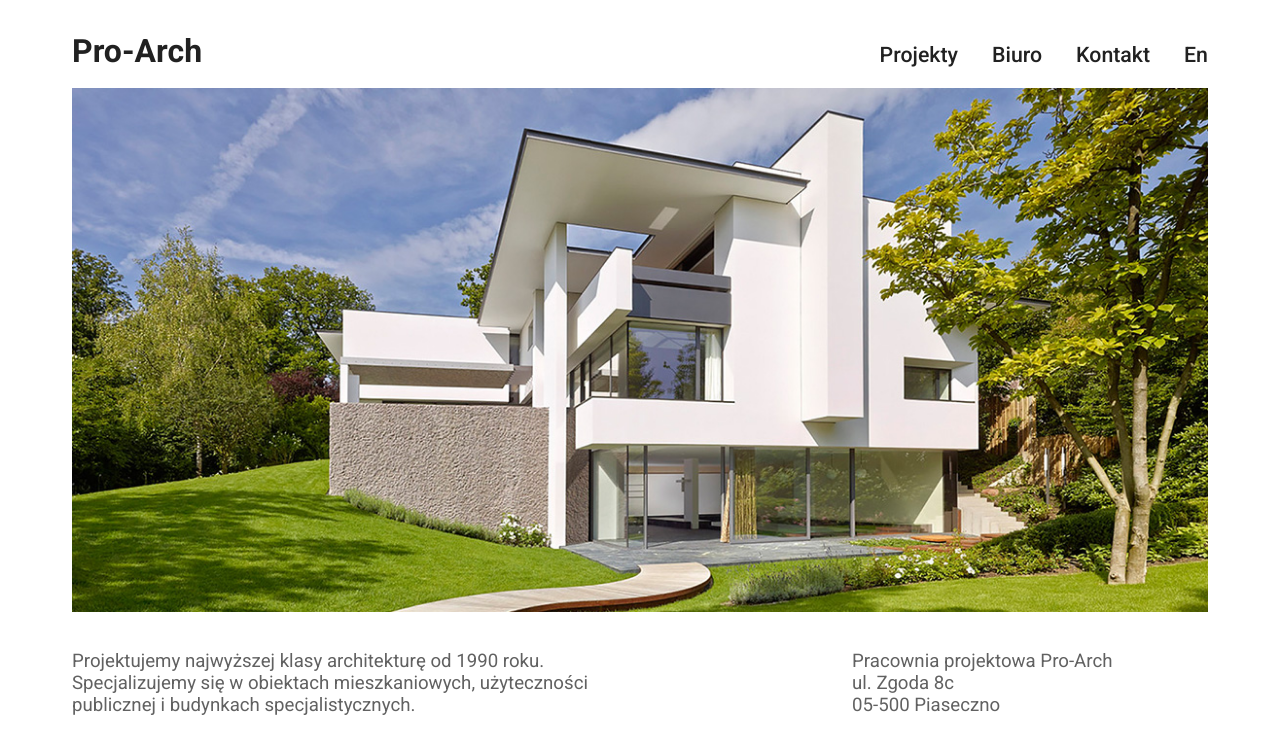
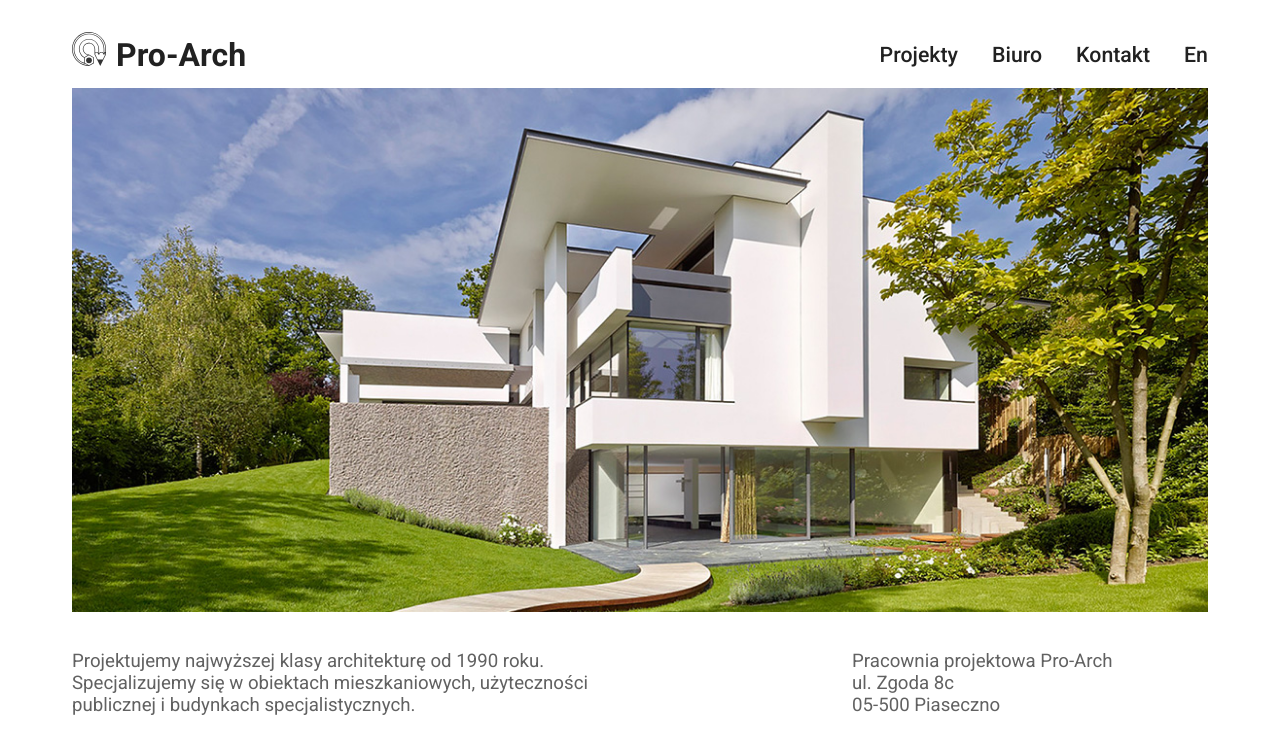
Before and after one commit to castellan9168/pro-arch, a website: page app/index.html in a window 1280 px wide. Drawn offline with nearby package versions, Linux system fonts and the light colour scheme; some packages are replaced by stand-ins of ours.

Commit message:
Added logo icon to menu

```diff
--- a/app/index.html
+++ b/app/index.html
@@ -27,7 +27,7 @@
     <body ng-app='proArch' ng-controller='proArchCtrl' class='container'>
         <nav class='menu'>
                 <div class='logo'>
-                    <a href='#main'>Pro-Arch</a>
+                    <a href='#main'><img src='images\icons\pro-arch-logo_simple.svg'>Pro-Arch</a>
                 </div>
 
                 <div class='menuItems' id='navbar-collapse-1'>
--- a/app/scss/_menu.scss
+++ b/app/scss/_menu.scss
@@ -8,6 +8,11 @@
             font-size: 24pt;
             font-weight: 700;
             text-decoration: none;
+            & img {
+                height: 34px;
+                width: auto;
+                margin-right: 10px;
+            }
         }
     }
     & .menuItems {
--- a/app/scss/styles.scss
+++ b/app/scss/styles.scss
@@ -1,6 +1,8 @@
 @import 'node_modules/jeet/scss/index';
 @import '_settings';
 @import '_media-queries';
+
+//@include debug();
 
 * {
     margin: 0;
```
Also changed, not shown: app/css/styles.css, app/images/icons/pro-arch-logo_simple.svg (added), dist/css/styles.min.css, dist/images/icons/pro-arch-logo_simple.svg (added), dist/index.html.
